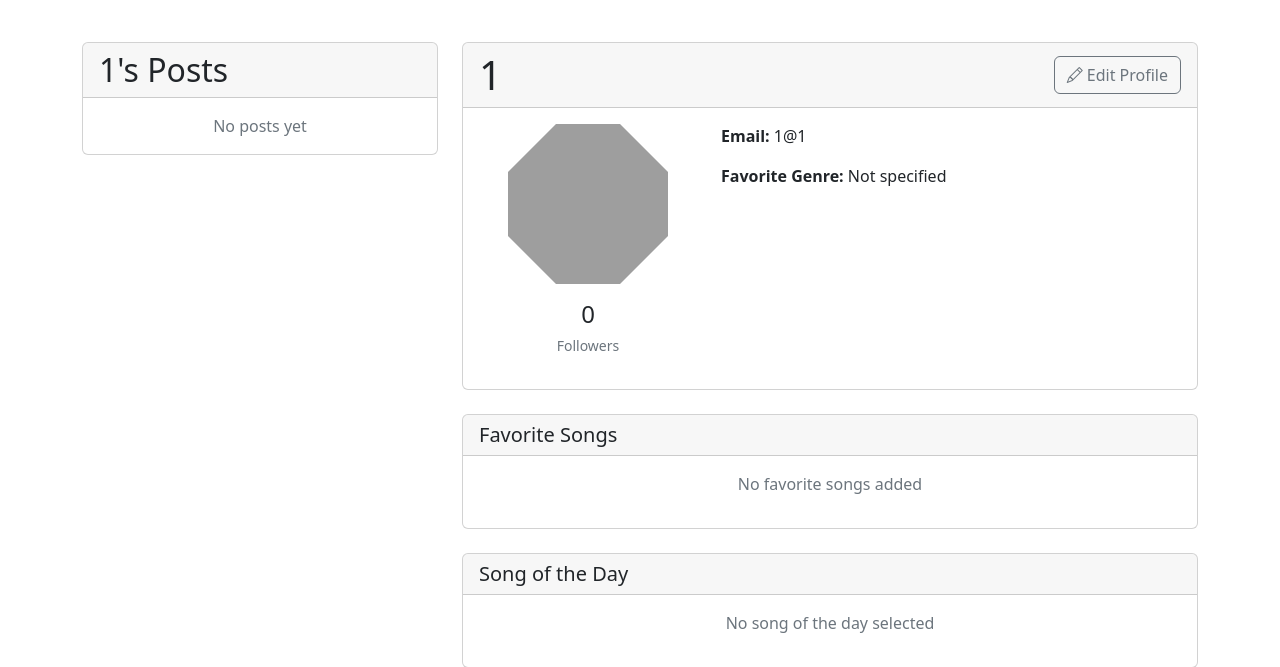
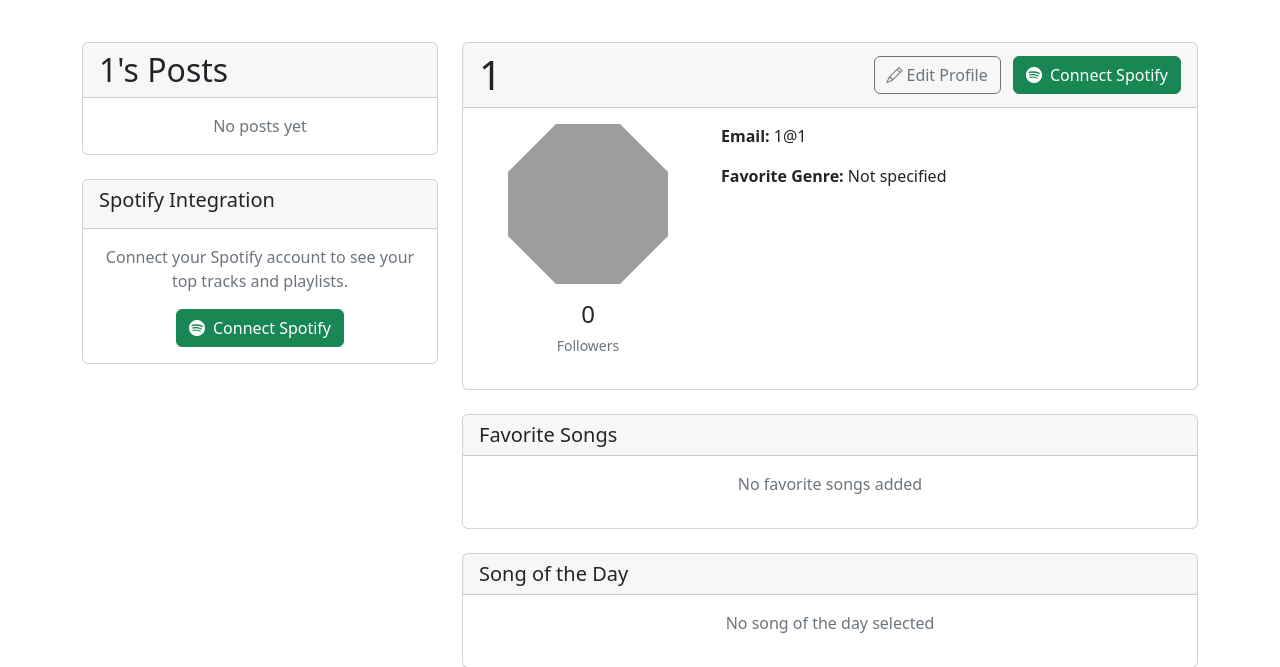
Before and after one commit to Emil11112/Resonate-v1, a Flask app: page /profile/1 in a window 1280 px wide. Shown: the part 62-729 px from the top of the page. Run offline with Flask 3, Linux system fonts and the light colour scheme; a user stored in the database is signed in; grey boxes are pictures that could not be loaded.

Commit message:
Knapp inlagd för att connecta Spotify

```diff
--- a/app.py
+++ b/app.py
@@ -9,6 +9,10 @@ from datetime import datetime, timedelta
 import uuid  # Add this import for generating unique user IDs
 import spotipy
 from spotipy.oauth2 import SpotifyOAuth
+from dotenv import load_dotenv
+
+#Hämtar variabler från .env filen
+load_dotenv()
 
 # Initialize Flask app
 app = Flask(__name__)
@@ -24,8 +28,8 @@ SONG_PICS_FOLDER = os.path.join(UPLOAD_FOLDER, 'song_pics')
 ALLOWED_EXTENSIONS = {'png', 'jpg', 'jpeg', 'gif'}
 
 # Spotify OAuth Configuration
-SPOTIFY_CLIENT_ID = os.getenv('9c70f3a1e16c4ac4b264942728f1e8f4')
-SPOTIFY_CLIENT_SECRET = os.getenv('831dfb64cf3b489487b4487f9a82fb92')
+SPOTIFY_CLIENT_ID = os.getenv('SPOTIFY_CLIENT_ID')
+SPOTIFY_CLIENT_SECRET = os.getenv('SPOTIFY_CLIENT_SECRET')
 SPOTIFY_REDIRECT_URI = 'http://localhost:5000/spotify/callback'
 SPOTIFY_SCOPES = [
     'user-top-read',
@@ -234,7 +238,7 @@ def load_json(value):
 
 @login_manager.user_loader
 def load_user(user_id):
-    return User.query.get(user_id)
+    return db.session.get(User, user_id)
 
 # Routes
 @app.route('/')
--- a/templates/profile.html
+++ b/templates/profile.html
@@ -48,7 +48,7 @@
                 </div>
             </div>
 
-            <!-- NEW: Spotify Top Tracks Section -->
+            <!-- Spotify Top Tracks Section -->
             {% if user.spotify_user_id %}
             <div class="card mb-4">
                 <div class="card-header">
@@ -89,6 +89,23 @@
                     {% endif %}
                 </div>
             </div>
+            {% else %}
+            <!-- Spotify Connection Card when not connected -->
+            <div class="card mb-4">
+                <div class="card-header">
+                    <h5>Spotify Integration</h5>
+                </div>
+                <div class="card-body text-center">
+                    {% if current_user == user %}
+                    <p class="text-muted mb-3">
+                        Connect your Spotify account to see your top tracks and playlists.
+                    </p>
+                    <a href="{{ url_for('spotify_connect') }}" class="btn btn-success">
+                        <i class="bi bi-spotify me-2"></i>Connect Spotify
+                    </a>
+                    {% endif %}
+                </div>
+            </div>
             {% endif %}
         </div>
 
@@ -99,9 +116,15 @@
                     <h1 class="mb-0">{{ user.username }}</h1>
                     <div>
                         {% if user.username == current_user.username %}
-                        <a href="{{ url_for('edit_profile') }}" class="btn btn-outline-secondary">
+                        <a href="{{ url_for('edit_profile') }}" class="btn btn-outline-secondary me-2">
                             <i class="bi bi-pencil me-1"></i>Edit Profile
                         </a>
+
+                        {% if not user.spotify_user_id %}
+                        <a href="{{ url_for('spotify_connect') }}" class="btn btn-success">
+                            <i class="bi bi-spotify me-2"></i>Connect Spotify
+                        </a>
+                        {% endif %}
 
                         {% else %}
                             {% if current_user.is_authenticated %}
@@ -152,6 +175,7 @@
                 </div>
             </div>
 
+            <!-- Rest of the profile page remains the same -->
             <!-- Music Preferences Section -->
             <div class="card mb-4">
                 <div class="card-header">
```
Also changed, not shown: instance/users.db (added).
